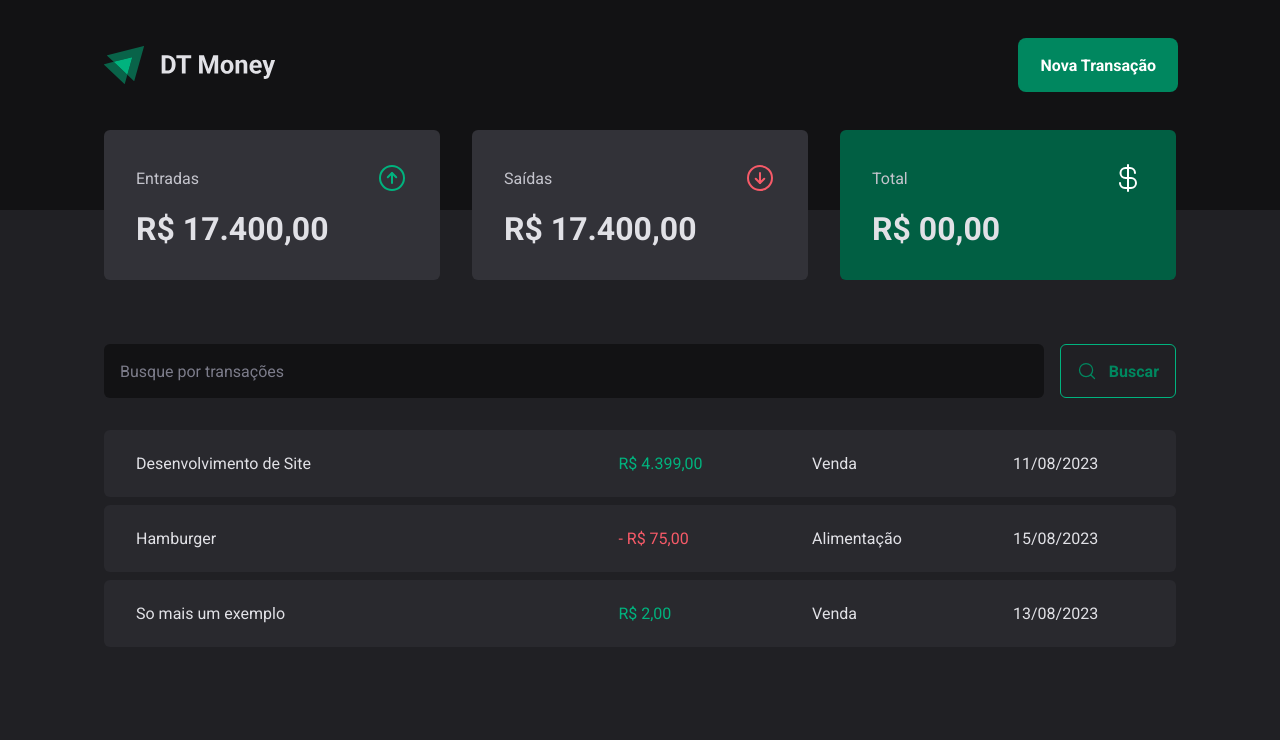
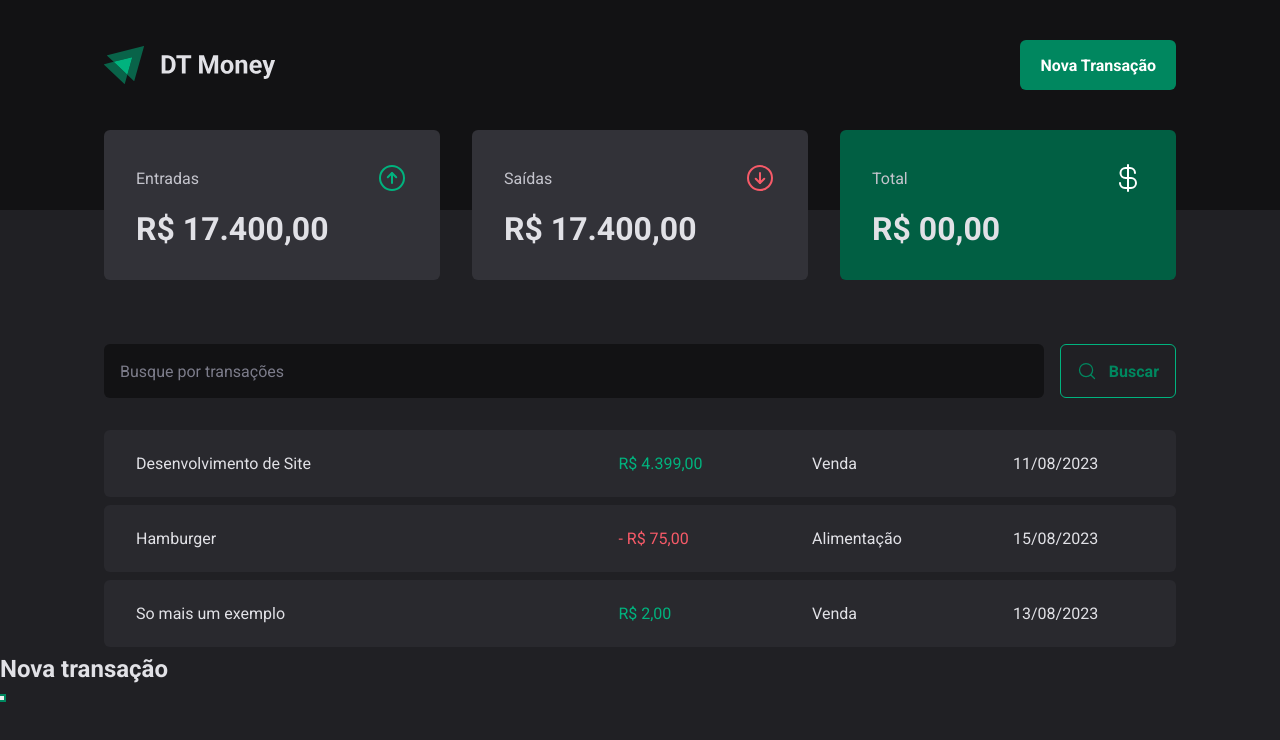
Before and after one commit to vmaguiar/dt-money, a React (Vite) app: page / in a window 1280 px wide. Both pictures are taken after a click on the button "Nova Transação". Shown: the top 740 px of the page. Built offline with nearby package versions, Linux system fonts and the light colour scheme.

Commit message:
feat: creates acessible modal w/ radix ui dialog

```diff
--- a/src/components/Header/index.tsx
+++ b/src/components/Header/index.tsx
@@ -1,4 +1,7 @@
+import * as Dialog from '@radix-ui/react-dialog'
+
 import logoImg from '../../assets/logo.svg'
+
 
 import { HeaderContainer, HeaderContent, NewTransactionButton } from "./styles";
 
@@ -10,7 +13,21 @@
         <HeaderContent>
           <img src={logoImg} alt="" />
 
-          <NewTransactionButton>Nova Transação</NewTransactionButton>
+          <Dialog.Root>
+            <Dialog.Trigger asChild>
+              <NewTransactionButton>Nova Transação</NewTransactionButton>
+            </Dialog.Trigger>
+
+            <Dialog.Portal>
+              <Dialog.Overlay />
+
+              <Dialog.Content>
+                <Dialog.Title>Nova transação</Dialog.Title>
+
+                <Dialog.Close />
+              </Dialog.Content>
+            </Dialog.Portal>
+          </Dialog.Root>
         </HeaderContent>
       </HeaderContainer>
     </div>
```
